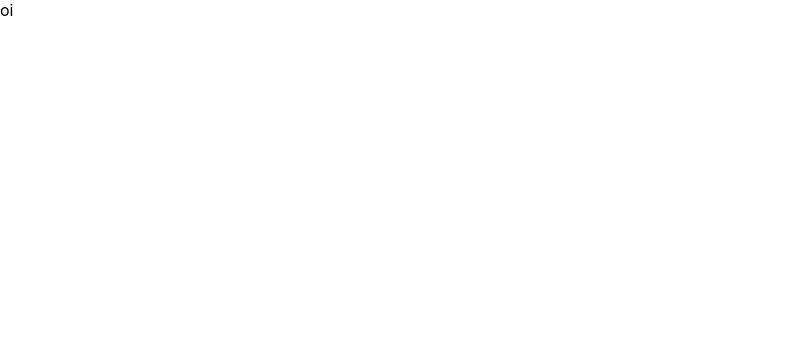
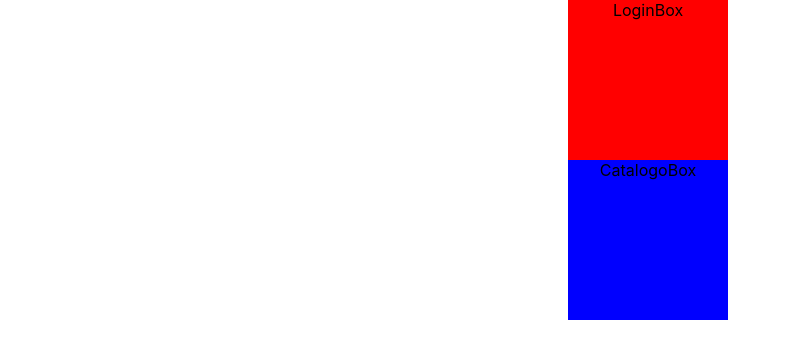
Before and after one commit to RobsonGilRocha/catalogo-dragao, a React (Create React App) app: page / in a window 1280 px wide. Shown: the top 358 px of the page, without its empty margins (0-790 px from the left). Built offline with nearby package versions, Linux system fonts and the light colour scheme.

Commit message:
primeira div antes da API

```diff
--- a/package.json
+++ b/package.json
@@ -9,6 +9,7 @@
     "react": "^17.0.2",
     "react-dom": "^17.0.2",
     "react-scripts": "4.0.3",
+    "styled-components": "^5.3.0",
     "web-vitals": "^1.0.1"
   },
   "scripts": {
--- a/public/index.html
+++ b/public/index.html
@@ -1,6 +1,6 @@
 <!DOCTYPE html>
-<html lang="en">
-  <head>
+<html lang="pt-BR">
+    <head>
     <meta charset="utf-8" />
     <link rel="icon" href="%PUBLIC_URL%/favicon.ico" />
     <meta name="viewport" content="width=device-width, initial-scale=1" />
@@ -10,34 +10,10 @@
       content="Dragões, velha pedra sabia e indomavel"
     />
     <link rel="apple-touch-icon" href="%PUBLIC_URL%/logo192.png" />
-    <!--
-      manifest.json provides metadata used when your web app is installed on a
-      user's mobile device or desktop. See https://developers.google.com/web/fundamentals/web-app-manifest/
-    -->
 
-    <!--
-      Notice the use of %PUBLIC_URL% in the tags above.
-      It will be replaced with the URL of the `public` folder during the build.
-      Only files inside the `public` folder can be referenced from the HTML.
-
-      Unlike "/favicon.ico" or "favicon.ico", "%PUBLIC_URL%/favicon.ico" will
-      work correctly both with client-side routing and a non-root public URL.
-      Learn how to configure a non-root public URL by running `npm run build`.
-    -->
     <title>Catálogo de Dragões</title>
   </head>
   <body>
-    <noscript>You need to enable JavaScript to run this app.</noscript>
     <div id="root"></div>
-    <!--
-      This HTML file is a template.
-      If you open it directly in the browser, you will see an empty page.
-
-      You can add webfonts, meta tags, or analytics to this file.
-      The build step will place the bundled scripts into the <body> tag.
-
-      To begin the development, run `npm start` or `yarn start`.
-      To create a production bundle, use `npm run build` or `yarn build`.
-    -->
   </body>
 </html>
--- a/src/App.js
+++ b/src/App.js
@@ -1,10 +1,15 @@
-
+import{Login, Catalogo} from './components'
 
 function App() {
+/* let loginefetuado = true */
+//loginefetuado = false
+
   return (
-    <div>
-     oi
-    </div>
+    <>
+     {/* {!loginefetuado ? <Login/>: <Catalogo/>} */}
+     <Login/>
+     <Catalogo/>
+    </>
   );
 }
 
--- /dev/null
+++ b/src/components/Catalogo/index.js
@@ -0,0 +1,11 @@
+import { CatalogoBox } from './styled';
+
+function Catalogo() {
+  return (
+      <CatalogoBox>CatalogoBox
+      </CatalogoBox>
+
+  );
+}
+
+export default Catalogo;
--- /dev/null
+++ b/src/components/Catalogo/styled.js
@@ -0,0 +1,11 @@
+import styled from 'styled-components';
+
+export const CatalogoBox = styled.div`
+height: 10em;
+width: 10em;
+align-items: center;
+align-self: center;
+display: flex;
+flex-direction: column;
+background-color:blue;
+`
--- /dev/null
+++ b/src/components/Login/index.js
@@ -0,0 +1,11 @@
+import { LoginBox } from './styled';
+
+function Login() {
+  return (
+      <LoginBox>LoginBox
+      </LoginBox>
+
+  );
+}
+
+export default Login;
--- /dev/null
+++ b/src/components/Login/styled.js
@@ -0,0 +1,11 @@
+import styled from 'styled-components';
+
+export const LoginBox = styled.div`
+height: 10em;
+width: 10em;
+align-items: center;
+align-self: center;
+display: flex;
+flex-direction: column;
+background-color:red
+`
--- /dev/null
+++ b/src/components/index.js
@@ -0,0 +1,2 @@
+export {default as Login} from './Login'
+export {default as Catalogo} from './Catalogo'
--- a/src/index.css
+++ b/src/index.css
@@ -1,5 +1,11 @@
 body {
-  margin: 0;
+  margin-top: 0;
+  width: 100%;
+  height: 1080px;
+  align-items: center;
+  align-self: center;
+  display: flex;
+  flex-direction: column;
   font-family: -apple-system, BlinkMacSystemFont, 'Segoe UI', 'Roboto', 'Oxygen',
     'Ubuntu', 'Cantarell', 'Fira Sans', 'Droid Sans', 'Helvetica Neue',
     sans-serif;
```
Also changed, not shown: 1 other file (tests, documents, lock files or other folders).
